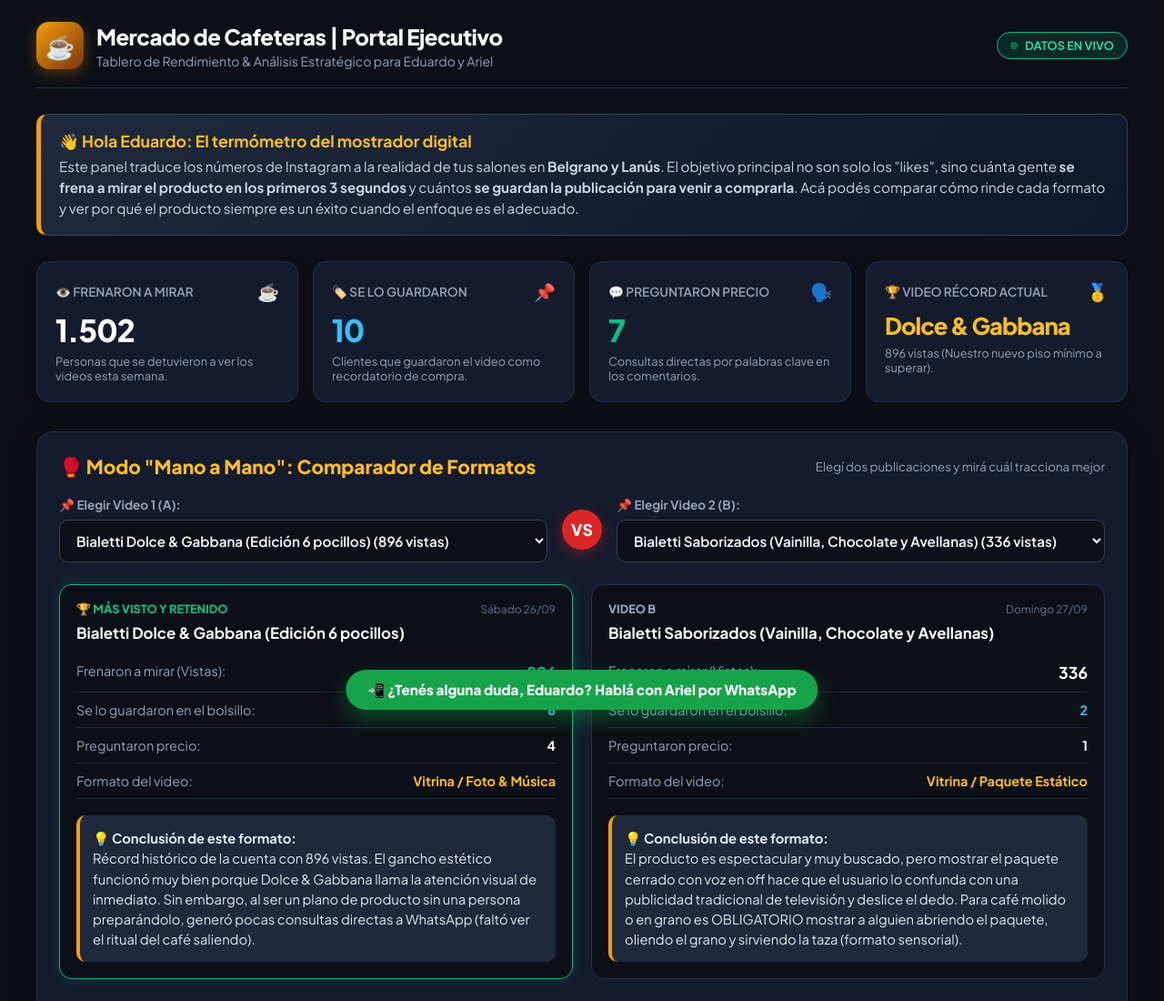
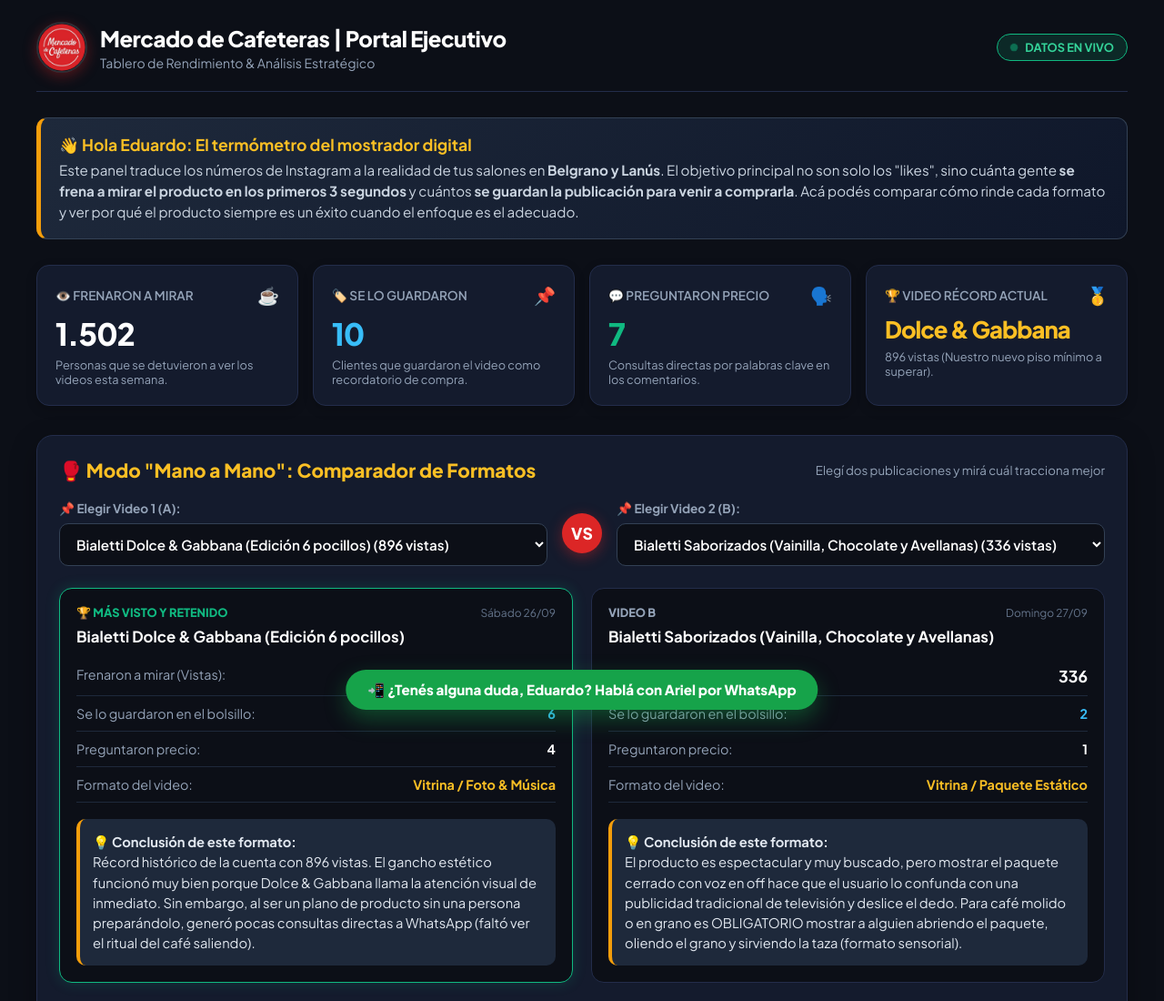
Before and after one commit to Montyariel/portal-eduardo, a website: page index.html in a window 1280 px wide. Shown: the top 1100 px of the page at 91% size. Drawn offline with nearby package versions, Linux system fonts and the light colour scheme.

Commit message:
feat: colocar logo oficial circular de Mercado de Cafeteras y limpiar subtitulo

```diff
--- a/index.html
+++ b/index.html
@@ -33,7 +33,8 @@
     /* Header */
     header { display: flex; flex-wrap: wrap; align-items: center; justify-content: space-between; gap: 16px; margin-bottom: 28px; padding-bottom: 20px; border-bottom: 1px solid var(--card-border); }
     .brand-title { display: flex; align-items: center; gap: 14px; }
-    .brand-logo { width: 52px; height: 52px; background: linear-gradient(135deg, #f59e0b, #78350f); border-radius: 14px; display: flex; align-items: center; justify-content: center; font-size: 26px; box-shadow: 0 4px 15px rgba(245, 158, 11, 0.3); }
+    .brand-logo { width: 56px; height: 56px; border-radius: 50%; overflow: hidden; display: flex; align-items: center; justify-content: center; box-shadow: 0 4px 15px rgba(220, 38, 38, 0.35); border: 2px solid #ffffff22; }
+    .brand-logo img { width: 100%; height: 100%; object-fit: cover; }
     h1 { font-size: 1.5rem; font-weight: 800; letter-spacing: -0.5px; }
     .subtitle { color: var(--text-muted); font-size: 0.88rem; margin-top: 3px; }
     .badge-live { display: inline-flex; align-items: center; gap: 8px; background: rgba(16, 185, 129, 0.15); border: 1px solid var(--green); color: #34d399; padding: 6px 14px; border-radius: 999px; font-size: 0.8rem; font-weight: 700; }
@@ -119,10 +120,12 @@
     <!-- Header -->
     <header>
       <div class="brand-title">
-        <div class="brand-logo">☕</div>
+        <div class="brand-logo">
+          <img src="./logo.png" alt="Mercado de Cafeteras">
+        </div>
         <div>
           <h1>Mercado de Cafeteras | Portal Ejecutivo</h1>
-          <div class="subtitle">Tablero de Rendimiento & Análisis Estratégico para Eduardo y Ariel</div>
+          <div class="subtitle">Tablero de Rendimiento & Análisis Estratégico</div>
         </div>
       </div>
       <div class="badge-live">
```
Also changed, not shown: logo.png (added).
